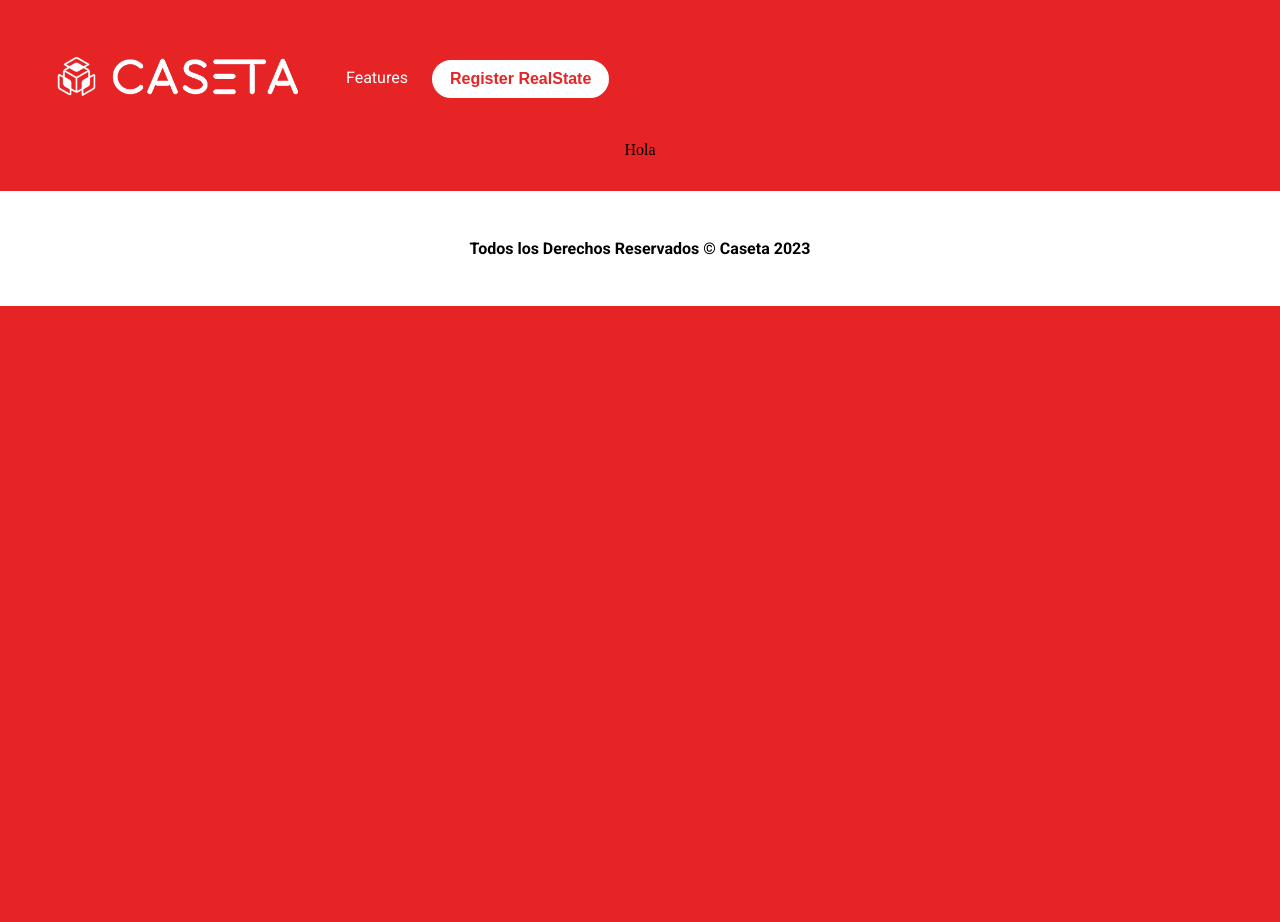
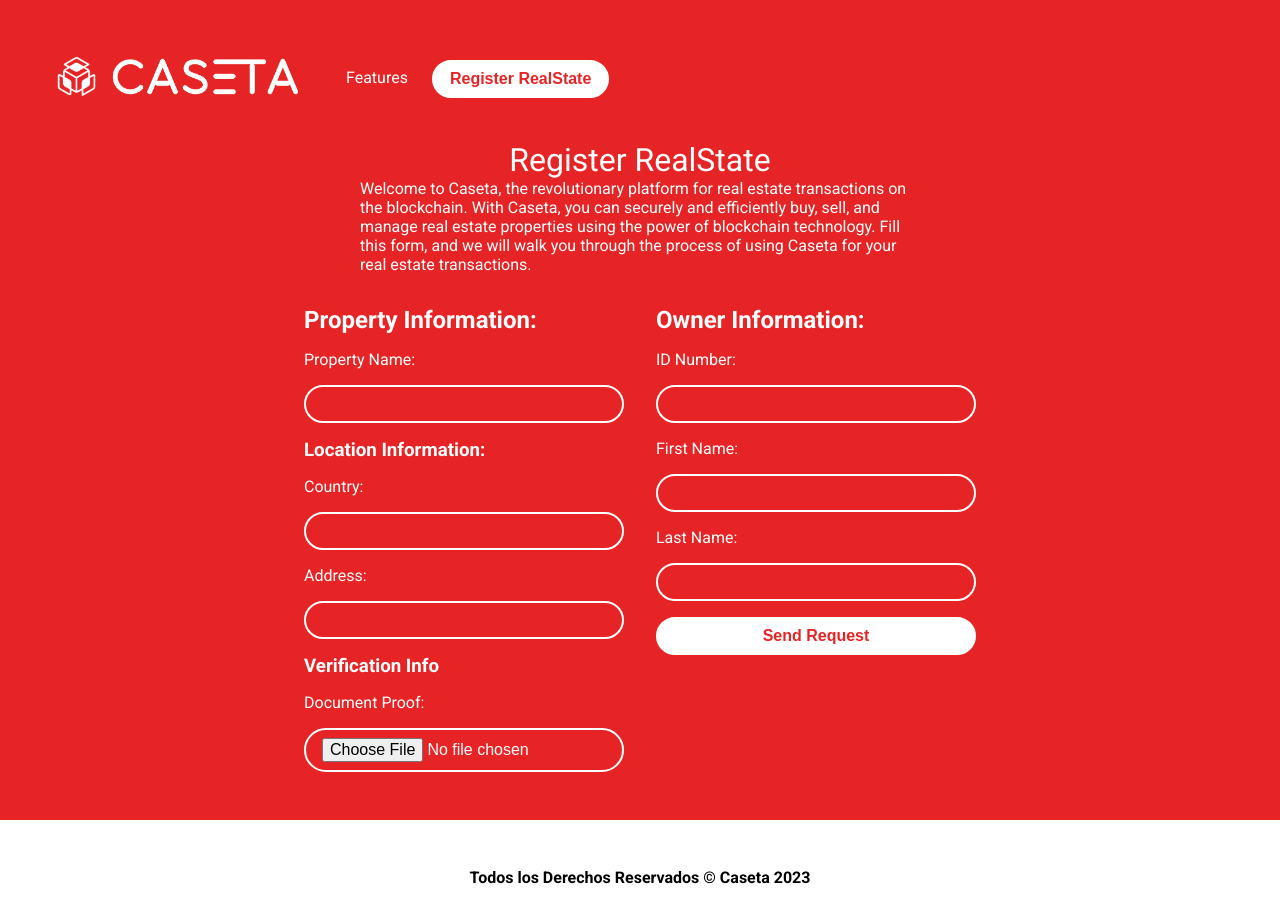
Before and after one commit to JuanCSUCoder/CasetaWebApp, a Next.js app: page /register in a window 1280 px wide. Shown: the top 922 px of the page. Before the commit the page ends 800 px from the top, so only its background shows below. Built offline with nearby package versions, Linux system fonts and the light colour scheme.

Commit message:
Form Finished

```diff
--- /dev/null
+++ b/src/app/register/page.module.css
@@ -0,0 +1,34 @@
+.emailbox {
+    width: 20rem;
+    margin: 0;
+}
+
+.emailbox:hover {
+    background-color: rgba(255, 255, 255, 0.218);
+}
+
+.form {
+    display: flex;
+    color: white;
+    flex-direction: row;
+}
+
+.form > section {
+    display: flex;
+    flex-direction: column;
+    margin: 1rem;
+}
+
+.form > section > * {
+    margin-top: 1rem;
+}
+
+.form > label {
+    font-weight: bold;
+}
+
+@media screen and (max-width: 800px) {
+    .form {
+        flex-direction: column;
+    }
+}
--- a/src/app/register/page.tsx
+++ b/src/app/register/page.tsx
@@ -1,7 +1,106 @@
+import styles from "./page.module.css";
+import { Roboto } from "next/font/google";
+import Button from "@/components/Button";
+
+const roboto = Roboto({
+  weight: "400",
+  style: "normal",
+  subsets: ["latin"],
+});
+
 export default function RegisterPage() {
-    return (
-        <form action="/api/register">
-            <label htmlFor="bla">Hola</label>
-        </form>
-    )
+  return (
+    <>
+      <h1
+        className={roboto.className}
+        style={{
+          color: "white",
+        }}
+      >
+        Register RealState
+      </h1>
+
+      <p
+        className={roboto.className}
+        style={{
+          color: "white",
+          maxWidth: "35rem",
+        }}
+      >
+        Welcome to Caseta, the revolutionary platform for real estate
+        transactions on the blockchain. With Caseta, you can securely and
+        efficiently buy, sell, and manage real estate properties using the power
+        of blockchain technology. Fill this form, and we will walk you through
+        the process of using Caseta for your real estate transactions.
+      </p>
+
+      <form
+        className={roboto.className + " " + styles.form}
+        action="/api/register"
+      >
+        <section>
+          <h2>Property Information:</h2>
+
+          <label htmlFor="pname">Property Name:</label>
+          <input
+            id="pname"
+            name="pname"
+            className={styles.emailbox}
+            type="text"
+          />
+
+          <h3>Location Information:</h3>
+
+          <label htmlFor="country">Country:</label>
+          <input
+            id="country"
+            name="country"
+            className={styles.emailbox}
+            type="text"
+          />
+          <label htmlFor="address">Address:</label>
+          <input
+            id="address"
+            name="address"
+            className={styles.emailbox}
+            type="text"
+          />
+
+          <h3>Verification Info</h3>
+          <label htmlFor="doc">Document Proof:</label>
+          <input id="doc" name="doc" className={styles.emailbox} type="file" />
+        </section>
+
+        <section>
+          <h2>Owner Information:</h2>
+          <label htmlFor="nip">ID Number:</label>
+          <input
+            type="number"
+            name="nip"
+            id="nip"
+            className={styles.emailbox}
+          />
+          <label htmlFor="first-name">First Name:</label>
+          <input
+            type="text"
+            name="first-name"
+            id="first-name"
+            className={styles.emailbox}
+          />
+          <label htmlFor="last-name">Last Name:</label>
+          <input
+            type="text"
+            name="last-name"
+            id="last-name"
+            className={styles.emailbox}
+          />
+
+          <Button value="Send Request" submit style={{
+            margin: 0,
+            marginTop: "1rem",
+          }} />
+        </section>
+      </form>
+    </>
+  );
 }
```
